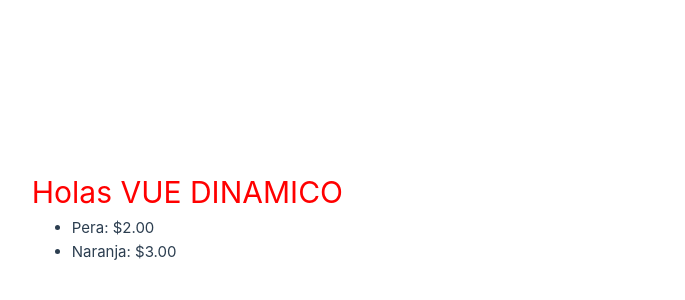
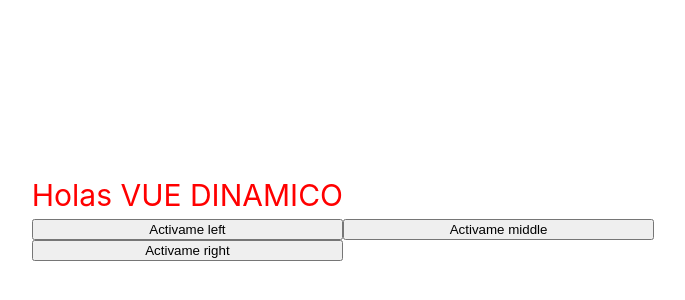
Before and after one commit to usar77e/vuejsUsuario, a Vue app in the folder api-cic-usuario/: page / in a window 1280 px wide. Shown: the part 184-484 px from the top of the page, without its empty margins (297-982 px from the left). Built offline with nearby package versions, Linux system fonts and the light colour scheme.

Commit message:
modificacion de botones
solo acepta ciertos botones

```diff
--- a/api-cic-usuario/src/App.vue
+++ b/api-cic-usuario/src/App.vue
@@ -1,37 +1,17 @@
 <script setup>
   const name = 'Vue dinamico';
-  const arrayFrutas = [
-    {
-        name: "Manzana",
-        price: "$1.00",
-        description: "Una manzana",
-        stock: 0,
-    },
-    {
-        name: "Pera",
-        price: "$2.00",
-        description: "Una pera",
-        stock: 10,
-    },
-    {
-        name: "Naranja",
-        price: "$3.00",
-        description: "Una naranja",
-        stock: 20,
-    },
-];
+  //metodo
+  const handlelclick = (message) => {
+    console.log(message);
+  }
 </script>
 
 <template>
   <h1>Holas {{ name.toUpperCase() }} </h1>
   <br/>
-  <ul>
-    <template v-for="(value, index) in arrayFrutas" :key="index">
-      <li v-if="value.stock > 0">
-        {{ value.name }}: {{ value.price }}
-      </li>
-    </template>
-  </ul>
+  <button v-on:click.left="handlelclick('texto left')">Activame left</button>
+  <button @click.middle="handlelclick('texto middle')">Activame middle</button>
+  <button @click.right.prevent="handlelclick('texto right')">Activame right</button>
 </template>
 
 <style>
```
